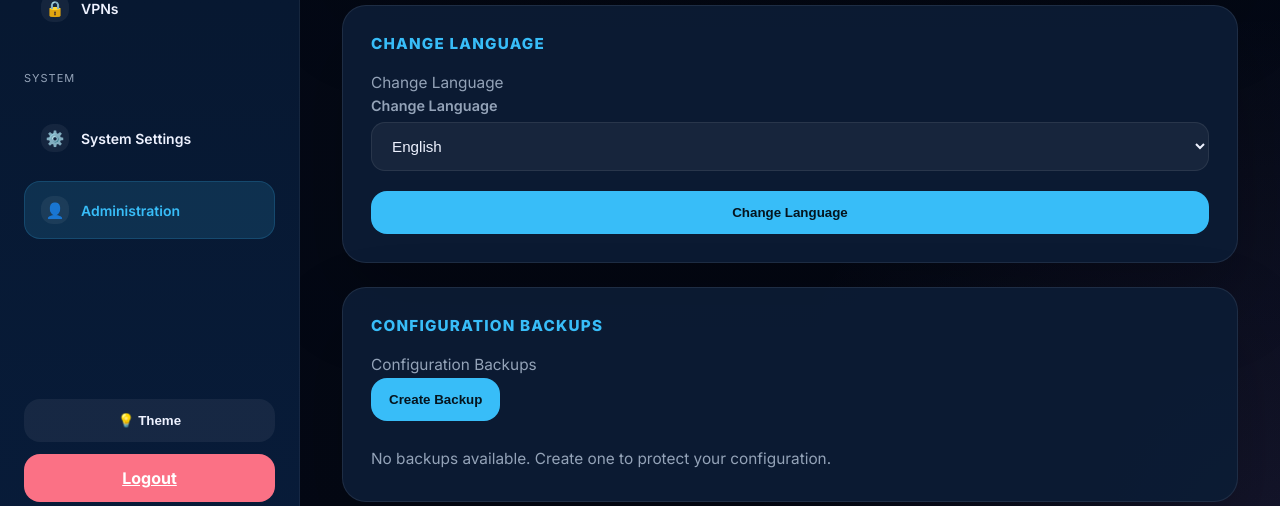
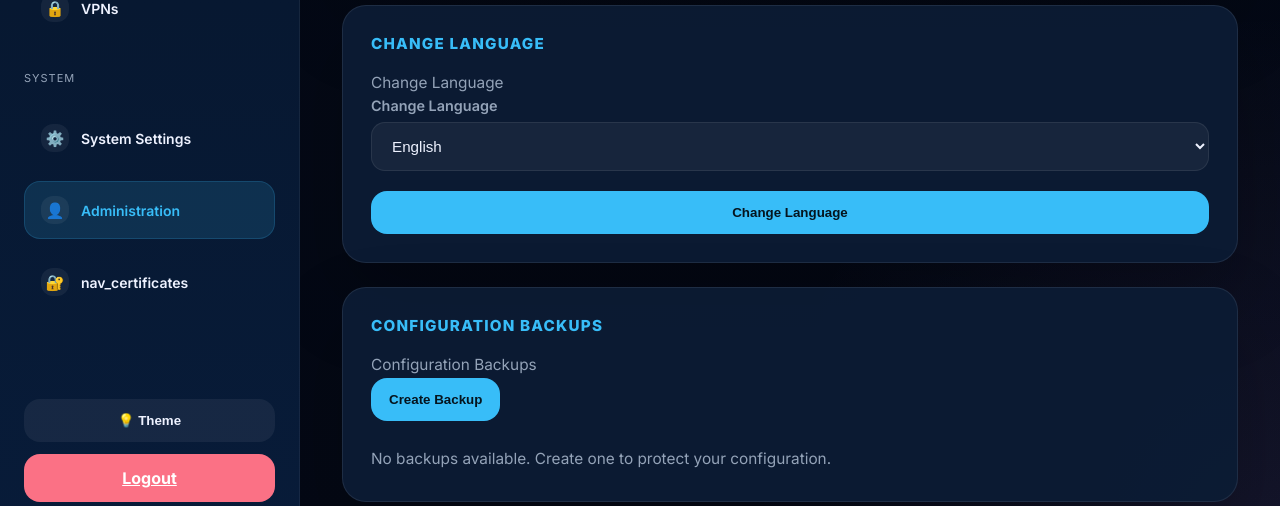
Before and after one commit to RixwanSaleem/Alfa-Core-Firewall, a FastAPI app: page /admin in a window 1280 px wide. Shown: the part 670-1176 px from the top of the page. Run offline with FastAPI, Linux system fonts and the light colour scheme; the visitor is signed in with stand-in values (Sample User, id 1).

Commit message:
Add files via upload

```diff
--- a/templates/base.html
+++ b/templates/base.html
@@ -170,6 +170,7 @@
         <span class="nav-label">{{ t(request, "sidebar_system") }}</span>
         <a href="/system" class="nav-link{% if request.url.path == '/system' %} active{% endif %}"><span class="nav-icon">⚙️</span>{{ t(request, "nav_system") }}</a>
         <a href="/admin" class="nav-link{% if request.url.path == '/admin' %} active{% endif %}"><span class="nav-icon">👤</span>{{ t(request, "nav_admin") }}</a>
+        <a href="/admin/certificates" class="nav-link{% if request.url.path == '/admin/certificates' %} active{% endif %}"><span class="nav-icon">🔐</span>{{ t(request, "nav_certificates") }}</a>
         <div class="sidebar-footer">
             <button type="button" class="button button-muted" onclick="toggleTheme()">💡 {{ t(request, "btn_theme") }}</button>
             <a href="/logout" class="button button-danger" style="text-align:center;">{{ t(request, "nav_logout") }}</a>
```
